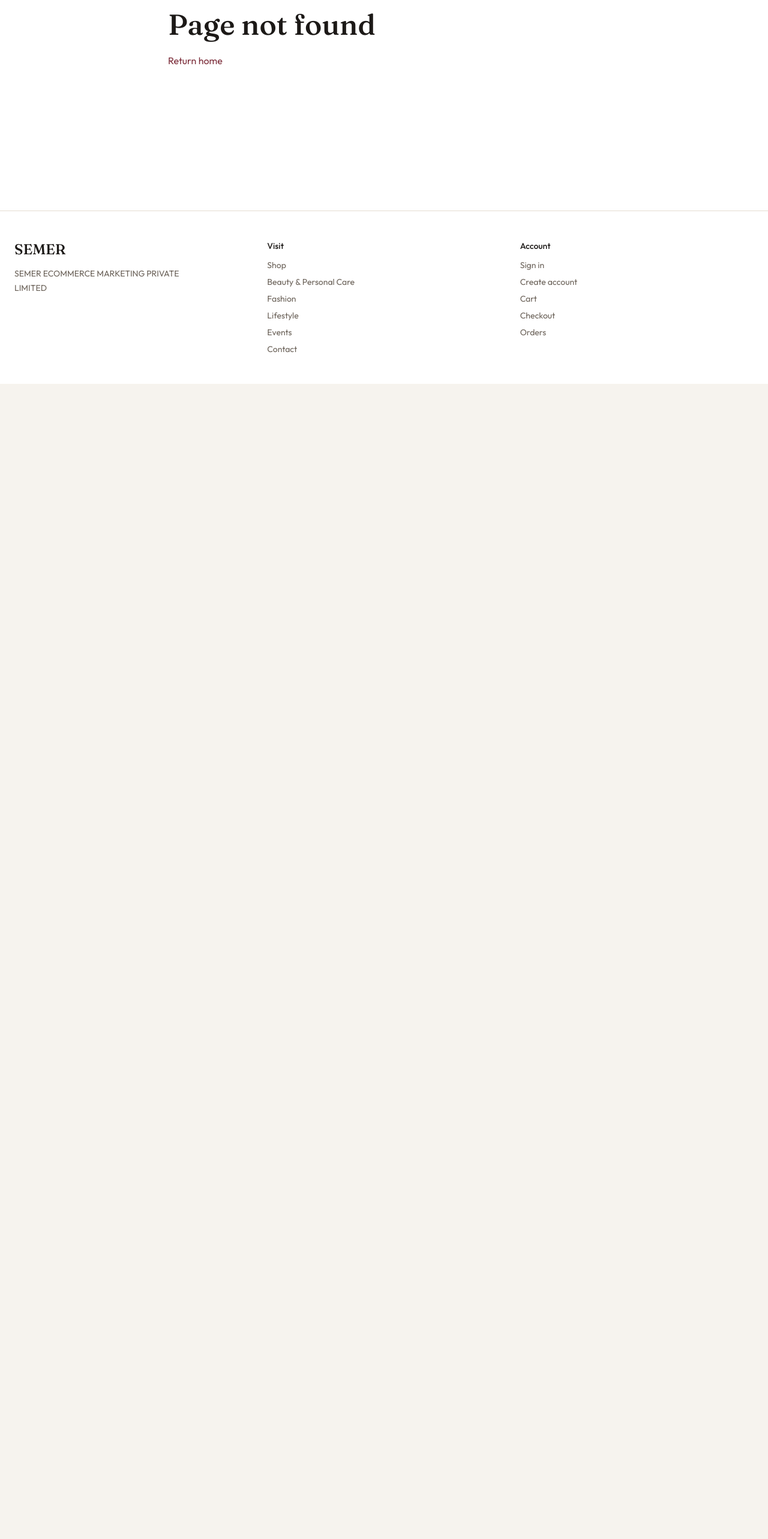
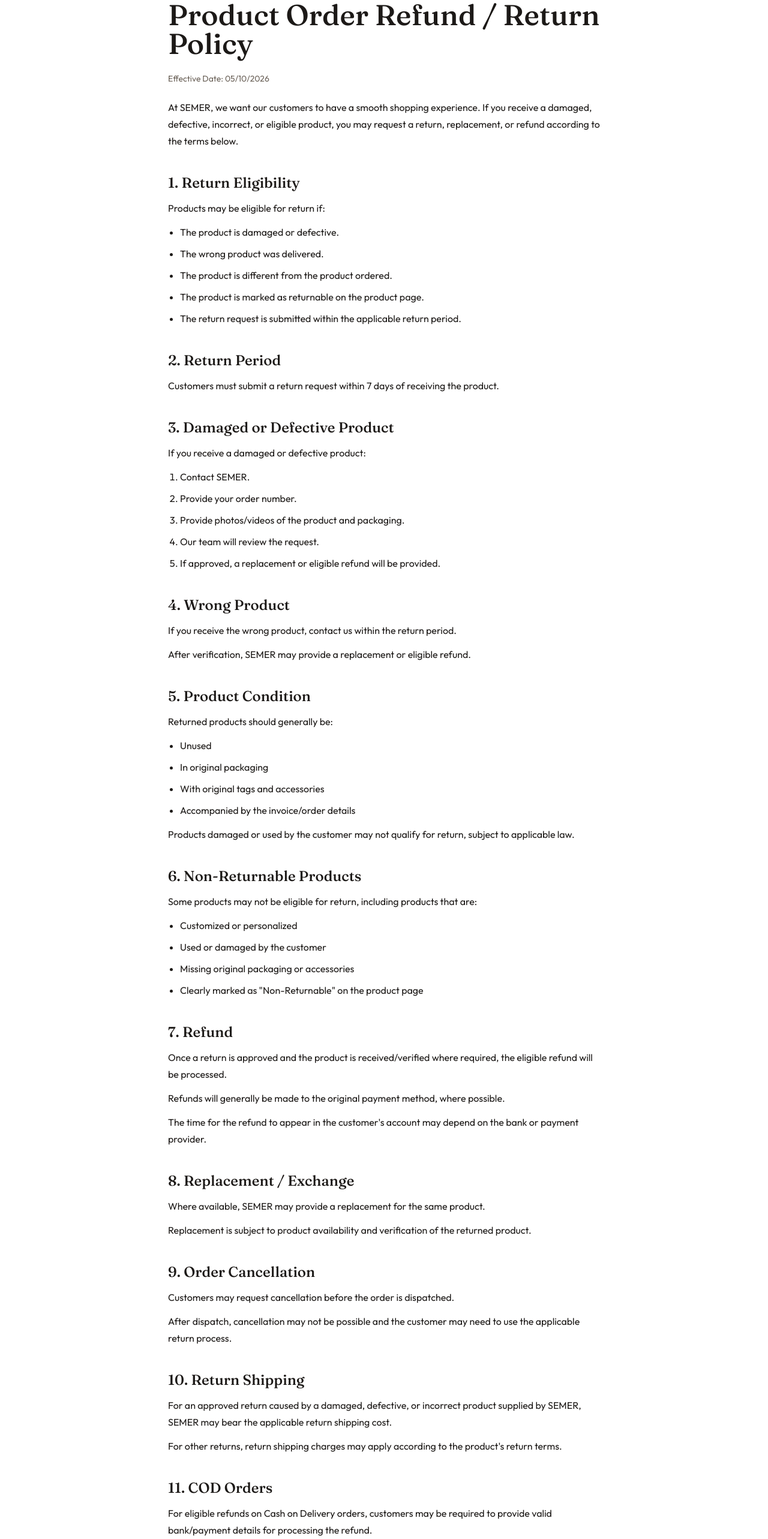
Before and after one commit to beokpayo4-afk/SEMER.-P.-T, a React (Vite) app in the folder frontend/: page /product-refund-return-policy in a window 1280 px wide. Shown: the part 160-2726 px from the top of the page at 60% size. Before the commit the page ends 800 px from the top, so only its background shows below. Built offline with nearby package versions, Linux system fonts and the light colour scheme; no server answers.

Commit message:
Add Product Refund/Return Policy page and update navigation links. Enhance page title handling in usePageTitle hook.

```diff
--- a/frontend/src/App.tsx
+++ b/frontend/src/App.tsx
@@ -31,6 +31,7 @@
 import { OrderPage } from "./pages/OrderPage.tsx";
 import { OrdersPage } from "./pages/OrdersPage.tsx";
 import { ProductPage } from "./pages/ProductPage.tsx";
+import { ProductRefundReturnPolicyPage } from "./pages/ProductRefundReturnPolicyPage.tsx";
 import { RegisterPage } from "./pages/RegisterPage.tsx";
 import { ShopPage } from "./pages/ShopPage.tsx";
 
@@ -68,6 +69,7 @@
                 <Route path="events/enquire" element={<EventEnquiryPage />} />
                 <Route path="events/:id" element={<EventDetailPage />} />
                 <Route path="contact" element={<ContactPage />} />
+                <Route path="product-refund-return-policy" element={<ProductRefundReturnPolicyPage />} />
                 <Route path="login" element={<LoginPage />} />
                 <Route path="register" element={<RegisterPage />} />
                 <Route path="cart" element={<CartPage />} />
--- a/frontend/src/components/Footer.tsx
+++ b/frontend/src/components/Footer.tsx
@@ -30,6 +30,7 @@
             })}
             <Link to="/events">Events</Link>
             <Link to="/contact">Contact</Link>
+            <Link to="/product-refund-return-policy">Product Refund / Return Policy</Link>
           </div>
         </div>
         <div className="text-sm">
--- a/frontend/src/hooks/usePageTitle.ts
+++ b/frontend/src/hooks/usePageTitle.ts
@@ -4,6 +4,7 @@
 type PageDetails = {
   description?: string;
   image?: string;
+  documentTitle?: string;
 };
 
 function setMeta(attribute: "name" | "property", key: string, content: string | undefined) {
@@ -32,12 +33,14 @@
 export function usePageTitle(title: string, details?: PageDetails) {
   const description = details?.description;
   const image = details?.image;
+  const documentTitle = details?.documentTitle;
 
   useEffect(() => {
-    document.title = `${title} · SEMER`;
+    const fullTitle = documentTitle ?? `${title} · SEMER`;
+    document.title = fullTitle;
     const imageUrl = image ? absoluteUrl(image) : undefined;
     setMeta("name", "description", description);
-    setMeta("property", "og:title", `${title} · SEMER`);
+    setMeta("property", "og:title", fullTitle);
     setMeta("property", "og:description", description);
     setMeta("property", "og:image", imageUrl);
     setMeta("property", "og:url", window.location.href);
@@ -47,5 +50,5 @@
     if (!canonical.parentElement) {
       document.head.appendChild(canonical);
     }
-  }, [title, description, image]);
+  }, [title, description, image, documentTitle]);
 }
--- a/frontend/src/pages/OrderPage.tsx
+++ b/frontend/src/pages/OrderPage.tsx
@@ -94,6 +94,9 @@
       <div>
         <p className="text-sm text-muted">{order.order_number}</p>
         <h1 className="mt-2 text-4xl sm:text-5xl">Order</h1>
+        <Link to="/product-refund-return-policy" className="mt-3 inline-block text-sm text-wine">
+          Refund / Return Policy
+        </Link>
         <p className="mt-3 text-sm text-muted">
           {orderStatusLabel(order.status)} · Payment {paymentStatusLabel(order.payment_status)} ·{" "}
           {paymentMethodLabel(order.payment_method)}
--- a/frontend/src/pages/OrdersPage.tsx
+++ b/frontend/src/pages/OrdersPage.tsx
@@ -57,6 +57,9 @@
       <section className="mx-auto max-w-3xl px-4 py-16 sm:px-6">
         <h1 className="text-4xl">Orders</h1>
         <p className="mt-4 text-muted">Sign in to see orders for your account.</p>
+        <Link to="/product-refund-return-policy" className="mt-4 inline-block text-sm text-wine">
+          Refund / Return Policy
+        </Link>
         <Link to="/login" state={{ from: "/orders" }} className="mt-4 inline-block text-wine">
           Sign in
         </Link>
@@ -67,6 +70,9 @@
   return (
     <section className="mx-auto max-w-5xl px-4 py-12 sm:px-6 sm:py-16">
       <h1 className="text-4xl sm:text-5xl">Orders</h1>
+      <Link to="/product-refund-return-policy" className="mt-3 inline-block text-sm text-wine">
+        Refund / Return Policy
+      </Link>
       {error ? (
         <div className="mt-6">
           <ErrorMessage message={error} />
--- /dev/null
+++ b/frontend/src/pages/ProductRefundReturnPolicyPage.tsx
@@ -0,0 +1,161 @@
+import { Link } from "react-router-dom";
+import { usePageTitle } from "../hooks/usePageTitle.ts";
+import { companyName } from "../utils/company.ts";
+
+const description = "Read SEMER's product refund, return, replacement and cancellation policy for customer orders.";
+
+export function ProductRefundReturnPolicyPage() {
+  usePageTitle("Product Order Refund / Return Policy", {
+    description,
+    documentTitle: "Product Refund & Return Policy | SEMER",
+  });
+
+  return (
+    <article className="mx-auto max-w-3xl px-4 py-12 sm:px-6 sm:py-16">
+      <h1 className="text-4xl sm:text-5xl">Product Order Refund / Return Policy</h1>
+      <p className="mt-6 text-sm text-muted">Effective Date: 05/10/2026</p>
+      <p className="mt-6 leading-7">
+        At SEMER, we want our customers to have a smooth shopping experience. If you receive a damaged, defective,
+        incorrect, or eligible product, you may request a return, replacement, or refund according to the terms below.
+      </p>
+
+      <section className="mt-10">
+        <h2 className="text-2xl">1. Return Eligibility</h2>
+        <p className="mt-3 leading-7">Products may be eligible for return if:</p>
+        <ul className="mt-3 list-disc space-y-2 pl-5 leading-7">
+          <li>The product is damaged or defective.</li>
+          <li>The wrong product was delivered.</li>
+          <li>The product is different from the product ordered.</li>
+          <li>The product is marked as returnable on the product page.</li>
+          <li>The return request is submitted within the applicable return period.</li>
+        </ul>
+      </section>
+
+      <section className="mt-10">
+        <h2 className="text-2xl">2. Return Period</h2>
+        <p className="mt-3 leading-7">Customers must submit a return request within 7 days of receiving the product.</p>
+      </section>
+
+      <section className="mt-10">
+        <h2 className="text-2xl">3. Damaged or Defective Product</h2>
+        <p className="mt-3 leading-7">If you receive a damaged or defective product:</p>
+        <ol className="mt-3 list-decimal space-y-2 pl-5 leading-7">
+          <li>Contact SEMER.</li>
+          <li>Provide your order number.</li>
+          <li>Provide photos/videos of the product and packaging.</li>
+          <li>Our team will review the request.</li>
+          <li>If approved, a replacement or eligible refund will be provided.</li>
+        </ol>
+      </section>
+
+      <section className="mt-10">
+        <h2 className="text-2xl">4. Wrong Product</h2>
+        <p className="mt-3 leading-7">If you receive the wrong product, contact us within the return period.</p>
+        <p className="mt-3 leading-7">After verification, SEMER may provide a replacement or eligible refund.</p>
+      </section>
+
+      <section className="mt-10">
+        <h2 className="text-2xl">5. Product Condition</h2>
+        <p className="mt-3 leading-7">Returned products should generally be:</p>
+        <ul className="mt-3 list-disc space-y-2 pl-5 leading-7">
+          <li>Unused</li>
+          <li>In original packaging</li>
+          <li>With original tags and accessories</li>
+          <li>Accompanied by the invoice/order details</li>
+        </ul>
+        <p className="mt-3 leading-7">
+          Products damaged or used by the customer may not qualify for return, subject to applicable law.
+        </p>
+      </section>
+
+      <section className="mt-10">
+        <h2 className="text-2xl">6. Non-Returnable Products</h2>
+        <p className="mt-3 leading-7">Some products may not be eligible for return, including products that are:</p>
+        <ul className="mt-3 list-disc space-y-2 pl-5 leading-7">
+          <li>Customized or personalized</li>
+          <li>Used or damaged by the customer</li>
+          <li>Missing original packaging or accessories</li>
+          <li>Clearly marked as &quot;Non-Returnable&quot; on the product page</li>
+        </ul>
+      </section>
+
+      <section className="mt-10">
+        <h2 className="text-2xl">7. Refund</h2>
+        <p className="mt-3 leading-7">
+          Once a return is approved and the product is received/verified where required, the eligible refund will be
+          processed.
+        </p>
+        <p className="mt-3 leading-7">Refunds will generally be made to the original payment method, where possible.</p>
+        <p className="mt-3 leading-7">
+          The time for the refund to appear in the customer&apos;s account may depend on the bank or payment provider.
+        </p>
+      </section>
+
+      <section className="mt-10">
+        <h2 className="text-2xl">8. Replacement / Exchange</h2>
+        <p className="mt-3 leading-7">Where available, SEMER may provide a replacement for the same product.</p>
+        <p className="mt-3 leading-7">Replacement is subject to product availability and verification of the returned product.</p>
+      </section>
+
+      <section className="mt-10">
+        <h2 className="text-2xl">9. Order Cancellation</h2>
+        <p className="mt-3 leading-7">Customers may request cancellation before the order is dispatched.</p>
+        <p className="mt-3 leading-7">
+          After dispatch, cancellation may not be possible and the customer may need to use the applicable return
+          process.
+        </p>
+      </section>
+
+      <section className="mt-10">
+        <h2 className="text-2xl">10. Return Shipping</h2>
+        <p className="mt-3 leading-7">
+          For an approved return caused by a damaged, defective, or incorrect product supplied by SEMER, SEMER may bear
+          the applicable return shipping cost.
+        </p>
+        <p className="mt-3 leading-7">
+          For other returns, return shipping charges may apply according to the product&apos;s return terms.
+        </p>
+      </section>
+
+      <section className="mt-10">
+        <h2 className="text-2xl">11. COD Orders</h2>
+        <p className="mt-3 leading-7">
+          For eligible refunds on Cash on Delivery orders, customers may be required to provide valid bank/payment
+          details for processing the refund.
+        </p>
+      </section>
+
+      <section className="mt-10">
+        <h2 className="text-2xl">12. How to Request a Return</h2>
+        <p className="mt-3 leading-7">Customers should provide:</p>
+        <ul className="mt-3 list-disc space-y-2 pl-5 leading-7">
+          <li>Order number</li>
+          <li>Customer name</li>
+          <li>Registered mobile number</li>
+          <li>Email address</li>
+          <li>Product name</li>
+          <li>Reason for return</li>
+          <li>Photos/videos, where applicable</li>
+        </ul>
+      </section>
+
+      <section className="mt-10">
+        <h2 className="text-2xl">13. Policy Changes</h2>
+        <p className="mt-3 leading-7">
+          SEMER may update this Product Order Refund / Return Policy from time to time. The latest version published on
+          the website will apply to future orders, subject to applicable law.
+        </p>
+      </section>
+
+      <section className="mt-10">
+        <h2 className="text-2xl">14. Contact Us</h2>
+        <p className="mt-3 leading-7">SEMER</p>
+        <p className="mt-3 leading-7">{companyName}</p>
+        <p className="mt-3 leading-7">
+          The site does not publish a separate support email, phone number, or street address. Send a return request
+          from the <Link to="/contact" className="text-wine">contact page</Link>, including the details listed above.
+        </p>
+      </section>
+    </article>
+  );
+}
```
